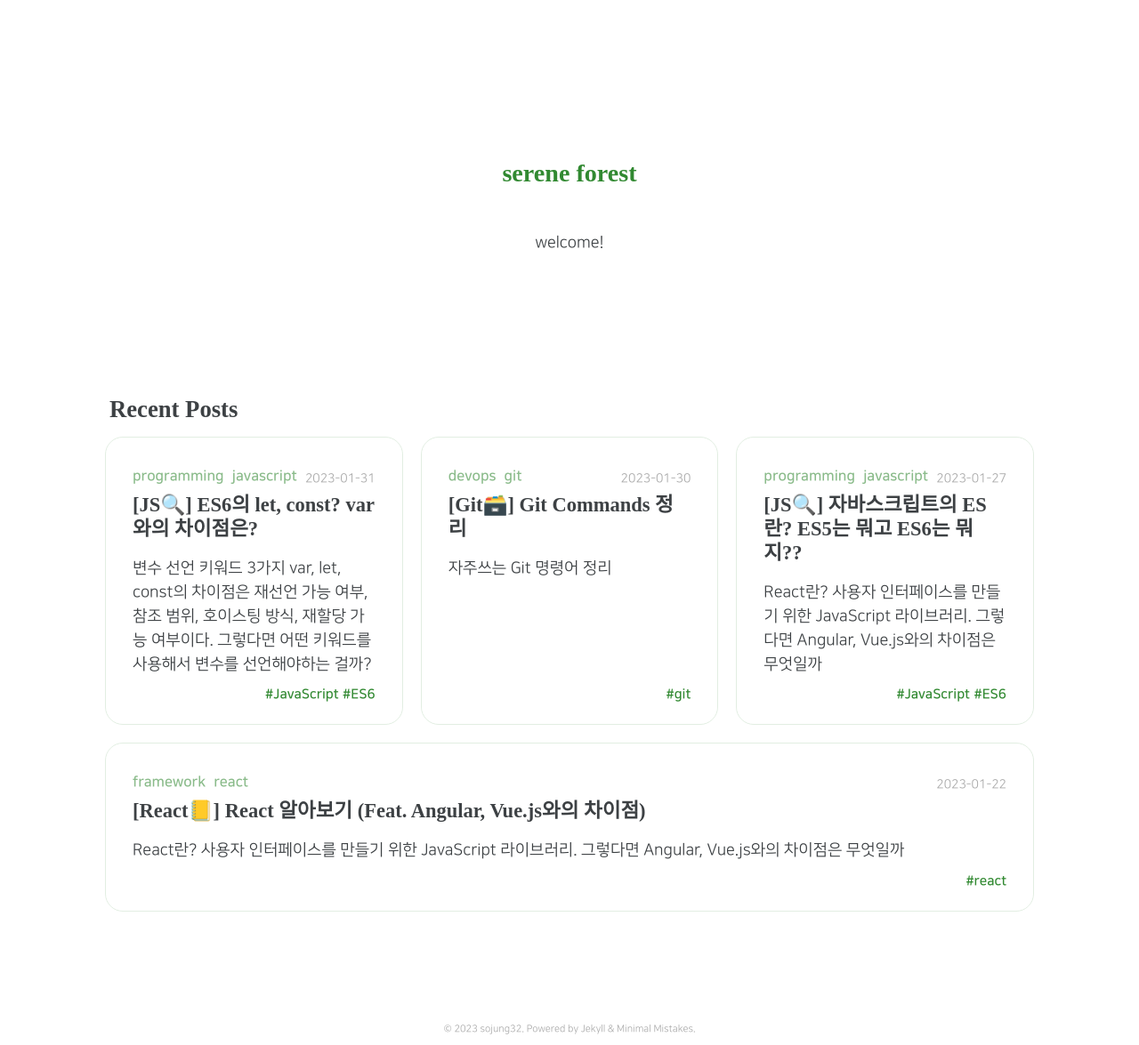
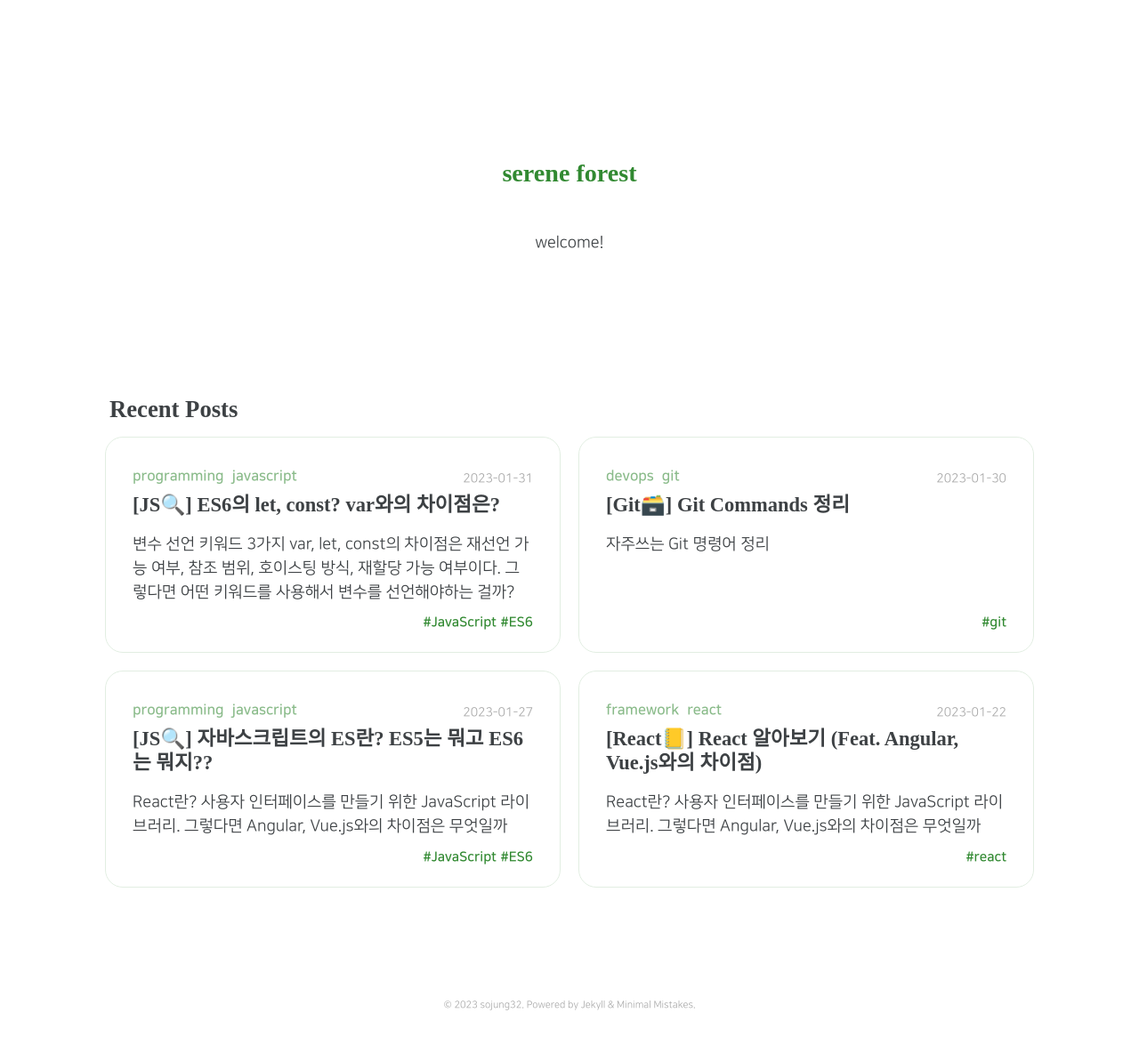
Before and after one commit to sojung32/sojung32.github.io, a Jekyll site: the page built from index.html, in a window 1280 px wide. Shown: the whole page at 89% size. Built offline with Jekyll 4.4.1, drawn with Linux system fonts in a browser that asks for light colours; cached includes are drawn as plain includes; some web fonts are replaced; the list of posts is cut into pages by our own code; a style sheet for code colours, icons or effects is not loaded; after the commit the page ends 1148 px from its top, so only the background shows below that.

Commit message:
change styles

```diff
--- a/assets/css/sojung32.css
+++ b/assets/css/sojung32.css
@@ -163,7 +163,7 @@ button {
 }
 .home .home_posts .home_post {
     flex: 1;
-    flex-basis: 330px;
+    flex-basis: 400px;
     border-radius: 20px;
     padding: 30px;
     border: 1px solid #E2EEE2;
```
